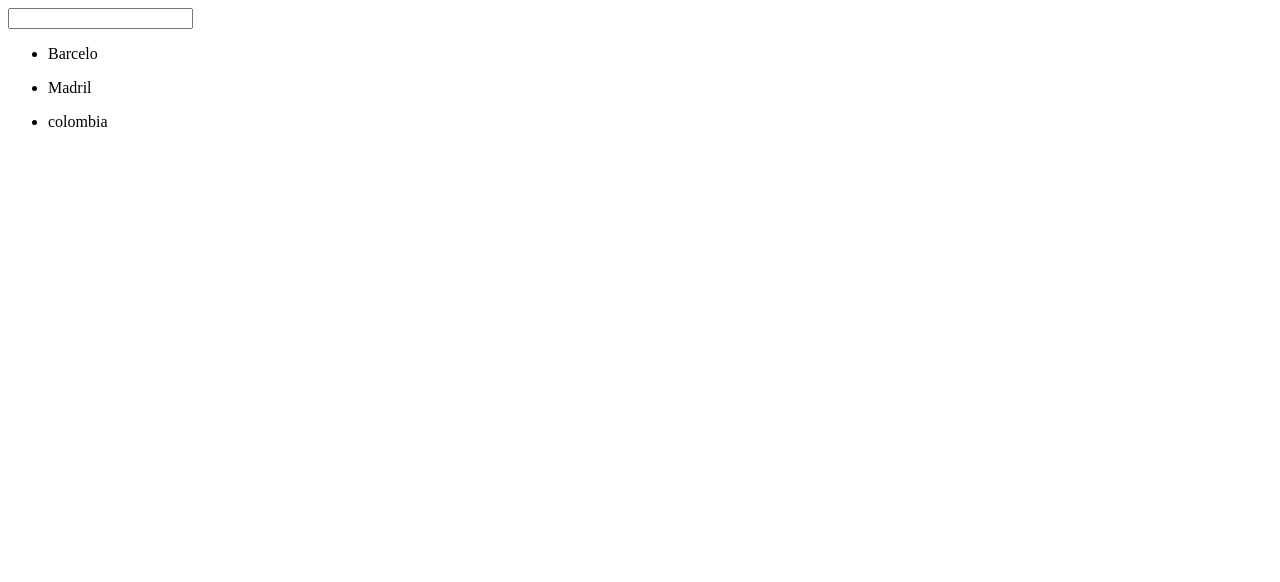
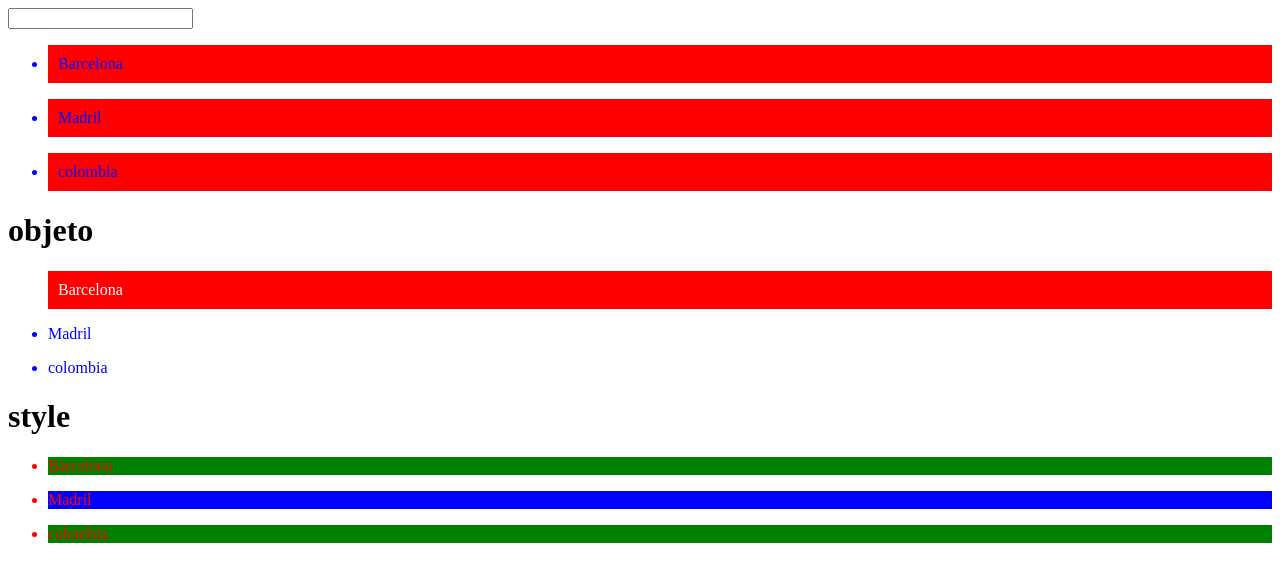
Before and after one commit to sebbas-0626/reto01, an Angular app: page / in a window 1280 px wide. Shown: the top 582 px of the page. Built offline with nearby package versions, Linux system fonts and the light colour scheme.

Commit message:
:sparkles: directivas de atributos

```diff
--- a/src/app/app.component.html
+++ b/src/app/app.component.html
@@ -8,9 +8,24 @@
 <input type="text" [(ngModel)] = "name">
 
 
+<!-- array -->
 <ul *ngFor="let city of cities">
-  <li>{{city}}</li>
+  <li [ngClass]="['selected','blue']">{{city}}</li>
   <!-- <li>Barcelona</li> -->
   <!-- <li>Madril</li> -->
   <!-- <li>colombia</li> -->
 </ul>
+<h1>objeto</h1>
+<!-- objeto -->
+<ul *ngFor="let city of cities">
+  <!-- //condicional -->
+  <li [ngClass]="{'selected': city === 'Barcelona','blue': city !== 'Barcelona'}">{{city}}</li>
+  <!-- <li>Barcelona</li> -->
+  <!-- <li>Madril</li> -->
+  <!-- <li>colombia</li> -->
+</ul>
+<h1>style</h1>
+<ul *ngFor="let city of cities">
+  <!-- //condicional -->
+  <li [ngStyle]="{'color': 'red', 'background-color': city === 'Madril' ? 'blue' : 'green'}">{{city}}</li>
+</ul>
--- a/src/app/app.component.scss
+++ b/src/app/app.component.scss
@@ -0,0 +1,14 @@
+.selected{
+  background-color: red;
+  color: white;
+  padding: 10px;
+}
+
+.auSelected{
+  background-color: white;
+  padding: 10px;
+}
+
+.blue{
+  color: blue;
+}
--- a/src/app/app.component.ts
+++ b/src/app/app.component.ts
@@ -6,7 +6,7 @@ import { Component } from '@angular/core';
   styleUrls: ['./app.component.scss']
 })
 export class AppComponent {
-  cities = ['Barcelo','Madril','colombia']
+  cities = ['Barcelona','Madril','colombia']
   name!: string;
   title = 'reto01';
   url = 'https://storage-asset.msi.com/global/picture/news/2023/nb/mercedes-20230531-1.jpg'
```
